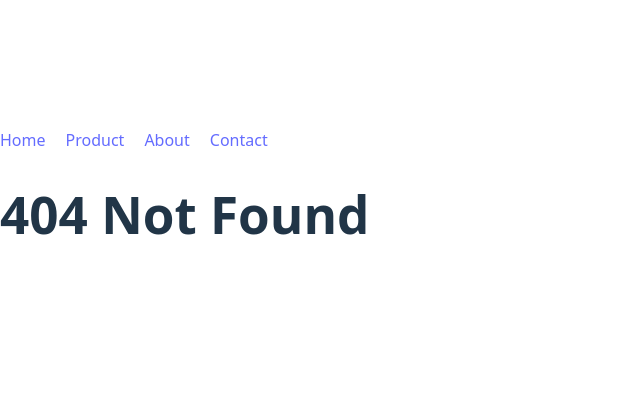
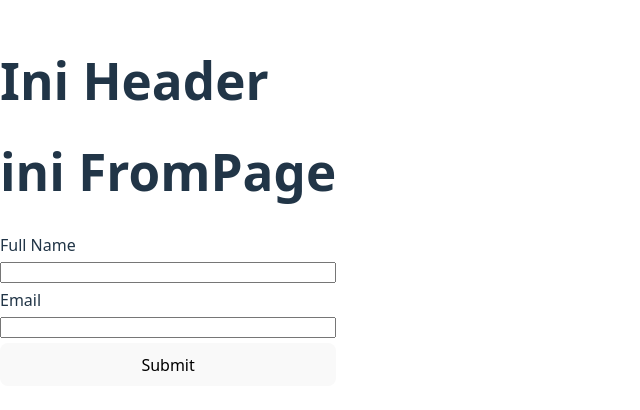
Before and after one commit to IrfanAqila31/ReactBasic, a React (Vite) app: page /form in a window 1280 px wide. Before the commit this address had no page. Shown: the part 198-608 px from the top of the page, without its empty margins (0-640 px from the left). Built offline with nearby package versions, Linux system fonts and the light colour scheme.

Commit message:
belajar form input menggunakan react

```diff
--- a/src/App.tsx
+++ b/src/App.tsx
@@ -15,6 +15,7 @@
 import AboutPage from "./pages/AboutPage";
 import ContactPage from "./pages/ContactPage";
 import ProductsPage from "./pages/ProductsPage";
+import FormPage from "./pages/FormPage";
 
 // komponen
 // function App() {
@@ -142,24 +143,56 @@
 // }
 
 // export default App;
+
+// ---------------------------------------------------------------------------------
+// LATIHAN 2
+// ---------------------------------------------------------------------------------
+// function App() {
+//   return (
+//     <>
+//     <Navbar />
+//       {/* satu Routes akan membungkus banyak Route */}
+//       <Routes>
+//         {/* Page */}
+//         <Route path="/" element={<HomePage />} />
+//         <Route path="/product" element={<ProductPage />} />
+//         {/* Dynamic Route */}
+//         <Route path="/product/:id" element={<ProductsPage />} />
+//         <Route path="/about" element={<AboutPage />} />
+//         <Route path="/contact" element={<ContactPage />} />
+
+//         {/* Not Found */}
+//         <Route path="*" element={<NotFoundPage />} />
+
+//       </Routes>
+//     </>
+//   );
+// }
+
+// export default App;
+
 function App() {
   return (
     <>
-    <Navbar />
+    <Header />
       {/* satu Routes akan membungkus banyak Route */}
       <Routes>
-        {/* Page */}
         <Route path="/" element={<HomePage />} />
-        <Route path="/product" element={<ProductPage />} />
+        {/* Route menerima beberapa props salah satunya path dan menerima props bernama element dan didalamnya memberikan komponen,
+      komponen yang mau menjadi patch ketika url atau patch mengarah ke /terms */}
+        <Route path="/terms" element={<TermsPage />} />
+
+        <Route path="/product-list" element={<ProductListPage />} />
+
         {/* Dynamic Route */}
-        <Route path="/product/:id" element={<ProductsPage />} />
-        <Route path="/about" element={<AboutPage />} />
-        <Route path="/contact" element={<ContactPage />} />
+        {/* contoh Slug => Kaos Putih = kaos-putih */}
+        {/* Slug hanya variabel saja atau placeholder saja */}
+        <Route path="/product/:slug" element={<ProductPage />} />
 
-        {/* Not Found */}
+        <Route path="/form" element={<FormPage />} />
+
+        {/* path bintang * sama seperti else. jika path homepage dan terms tidak ke hit, makan akan masuk ke notfound page */}
         <Route path="*" element={<NotFoundPage />} />
-
-
       </Routes>
     </>
   );
--- /dev/null
+++ b/src/pages/FormPage.tsx
@@ -0,0 +1,38 @@
+import { useRef } from "react";
+
+
+
+
+// useState untuk data yang berubah-ubah dan mempengaruhi tampilan, useRef untuk data yang tidak mempengaruhi tampilan dan tidak berubah-ubah
+const FormPage = () => {
+  // uncontrolled component/input yang tidak terkontrol oleh react, kita bisa menggunakan ref untuk mengambil nilai input
+  const inputRef = useRef<HTMLInputElement>(null);
+  const inputEmailRef = useRef<HTMLInputElement>(null);
+  const handleSubmit = () => {
+    const fullNameHandleValue = inputRef.current?.value;
+    const emailHandleValue = inputEmailRef.current?.value;
+
+    // logic untuk submit form
+    alert("Form submitted: " + fullNameHandleValue + " - " + emailHandleValue );
+  };
+  return (
+    <div>
+      <h1>ini FromPage</h1>
+      <div
+        style={{
+          display: "flex",
+          flexDirection: "column",
+          gap: "5px",
+        }}
+      >
+        {/* id sama htmlForm sebisa mungkin sama karena mentrigger form melalui label */}
+        <label htmlFor="full-name">Full Name</label>
+        <input ref={inputRef} id="full-name" type="text" />
+        <label htmlFor="email">Email</label>
+        <input ref={inputEmailRef} id="email" type="email" />
+        <button onClick={handleSubmit}>Submit</button>
+      </div>
+    </div>
+  );
+};
+export default FormPage;
--- a/src/pages/ProductsPage.tsx
+++ b/src/pages/ProductsPage.tsx
@@ -8,13 +8,13 @@
   ];
   return (
     <div>
-      <h1>ini halaman detail product</h1>
+      <h1>ini halaman daftar product</h1>
 
       <ul>
         {product.map((product) => (
           <li key={product.id}>
             {/* ini path nya {product.name} akan memunculkan sesuai namanya */}
-            <Link to={`/product/${product.name}`}>{product.name}</Link>
+            <Link to={`/product/${product.id}`}>{product.name}</Link>
           </li>
         ))}
       </ul>
```
Also changed, not shown: src/pages/DetailProductPage.tsx (added, +28 -0 lines).
